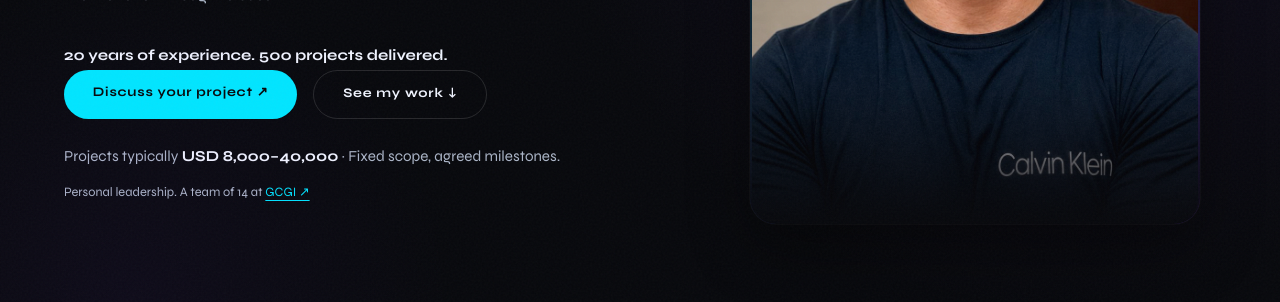
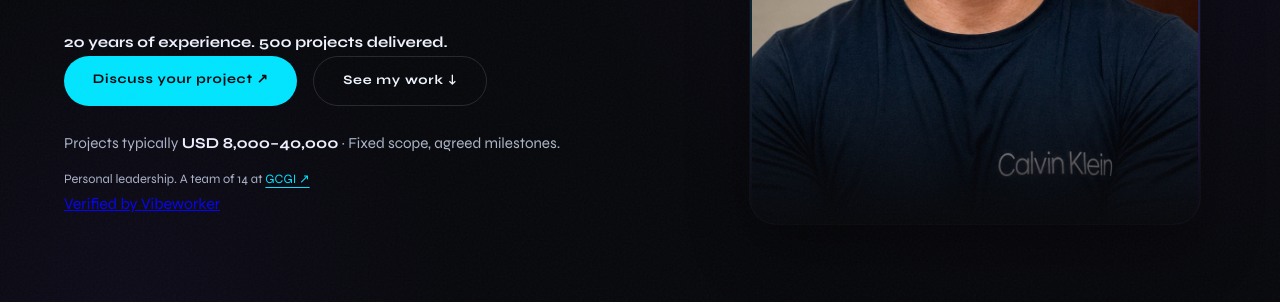
Before and after one commit to sergiop99/portifolio-sergio, a plain HTML site: page index.html in a window 1280 px wide. Shown: the part 498-800 px from the top of the page. Drawn offline with Linux system fonts and the light colour scheme; a script that the page names is missing.

Commit message:
Add Vibeworker verification widget

```diff
--- a/index.html
+++ b/index.html
@@ -45,6 +45,9 @@
     </div>
     <p class="project-offer">Projects typically <strong>USD 8,000–40,000</strong> · Fixed scope, agreed milestones.</p>
     <p class="hero-affiliation">Personal leadership. A team of 14 at <a href="https://galindo-consulting.vercel.app/" target="_blank" rel="noopener noreferrer">GCGI ↗</a></p>
+    <div class="vibeworker-widget" data-profile="~01c3d3c26484fa3d2a" data-size="medium">
+      <a href="https://tryvibeworker.com/upwork-widget?ref=widget&amp;w=01c3d3c26484fa3d2a">Verified by Vibeworker</a>
+    </div>
   </div>
 
   <div class="hero-visual">
@@ -323,5 +326,6 @@ contactForm?.addEventListener('submit', async (event) => {
   }
 });
 </script>
+<script async src="https://tryvibeworker.com/embed/widget.js"></script>
 </body>
 </html>
```
